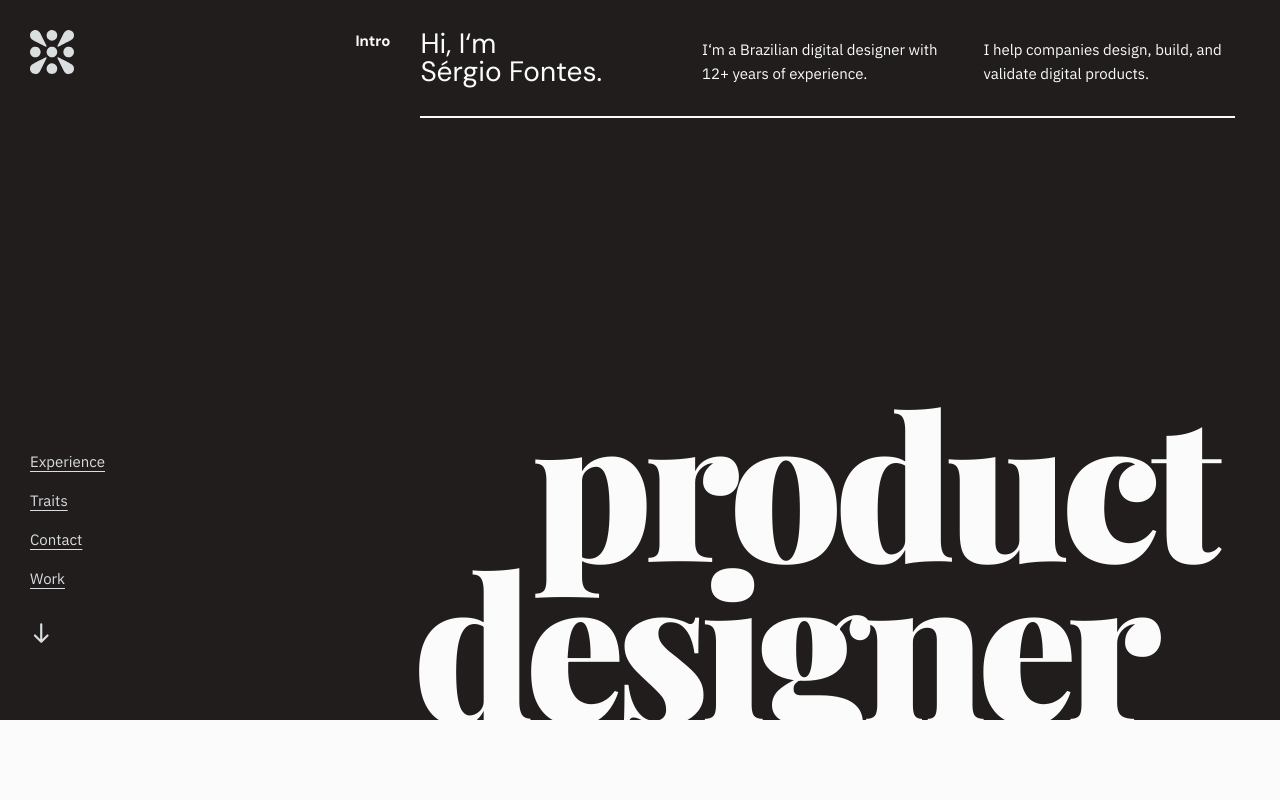
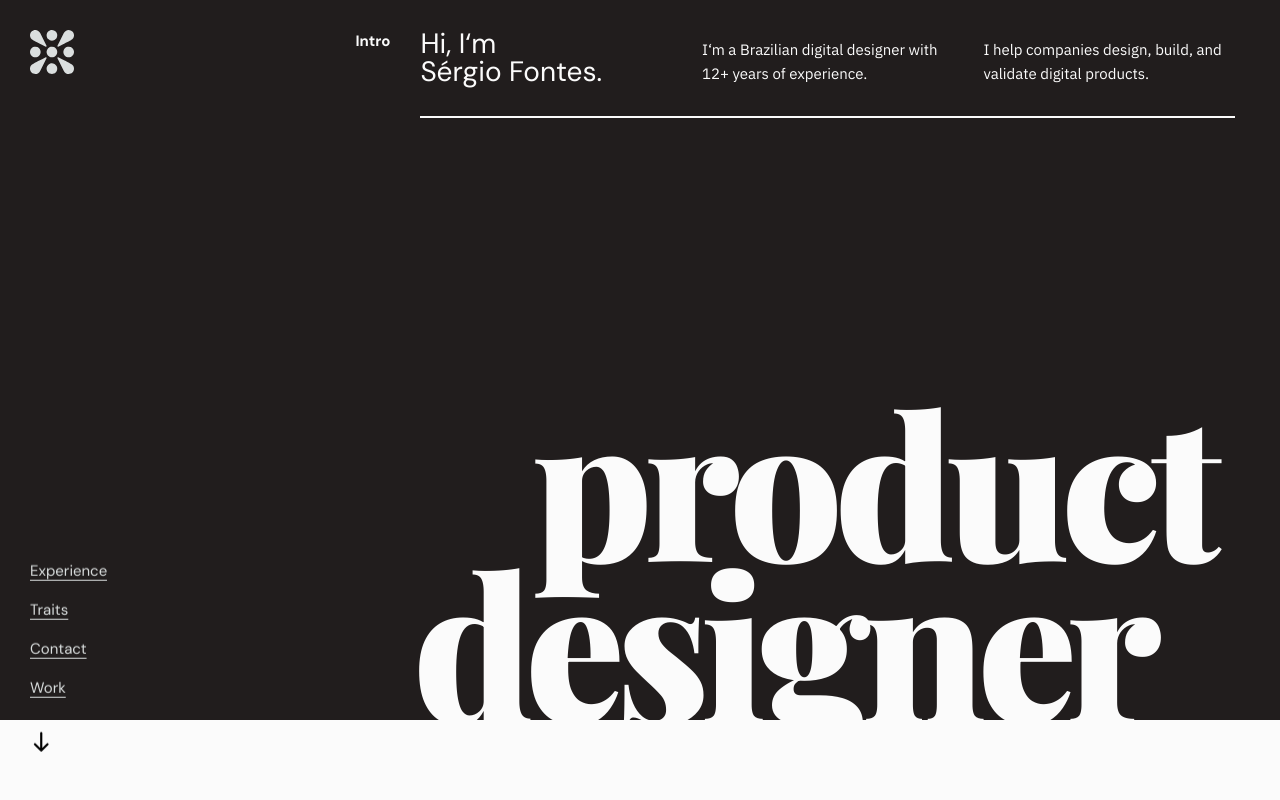
Before and after one commit to sergiofontes/fontes.cc, a Next.js app: page / in a window 1280 px wide. Shown: the top 800 px of the page. Built offline with nearby package versions, Linux system fonts and the light colour scheme.

Commit message:
Improve nav further more

```diff
--- a/components/nav.module.scss
+++ b/components/nav.module.scss
@@ -13,6 +13,7 @@
   a {
     color: var(--color-text-inverse);
     text-decoration-color: var(--color-text-inverse);
+    font-family: var(--font-title);
     font-size: 1.75rem;
   }
 
@@ -61,10 +62,10 @@
 
   @include media(">desktop") {
     display: block;
-    top: calc(90vh - var(--gap));
+    top: 90vh;
     left: var(--gap);
     align-self: end;
-    transform: translateY(-100%);
+    transform: translateY(calc(-100% + 2.25rem));
 
     a { font-size: 1rem; }
     .link:not(:last-child) { margin-bottom: 1rem; }
@@ -77,11 +78,12 @@
       grid-template-rows: unset;
       grid-template-columns: unset;
       margin: 0;
+      padding: 0;
       width: auto;
     }
 
     @include media("height>=1000px") {
-      top: calc(var(--header-max-height) - var(--gap));
+      top: var(--header-max-height);
       bottom: auto;
     }
   }
@@ -167,6 +169,7 @@
     height: 100dvh;
     z-index: 11;
     background-color: var(--color-cover);
+    mix-blend-mode: unset;
 
     small { display: block; }
     .grid { display: grid; }
```
